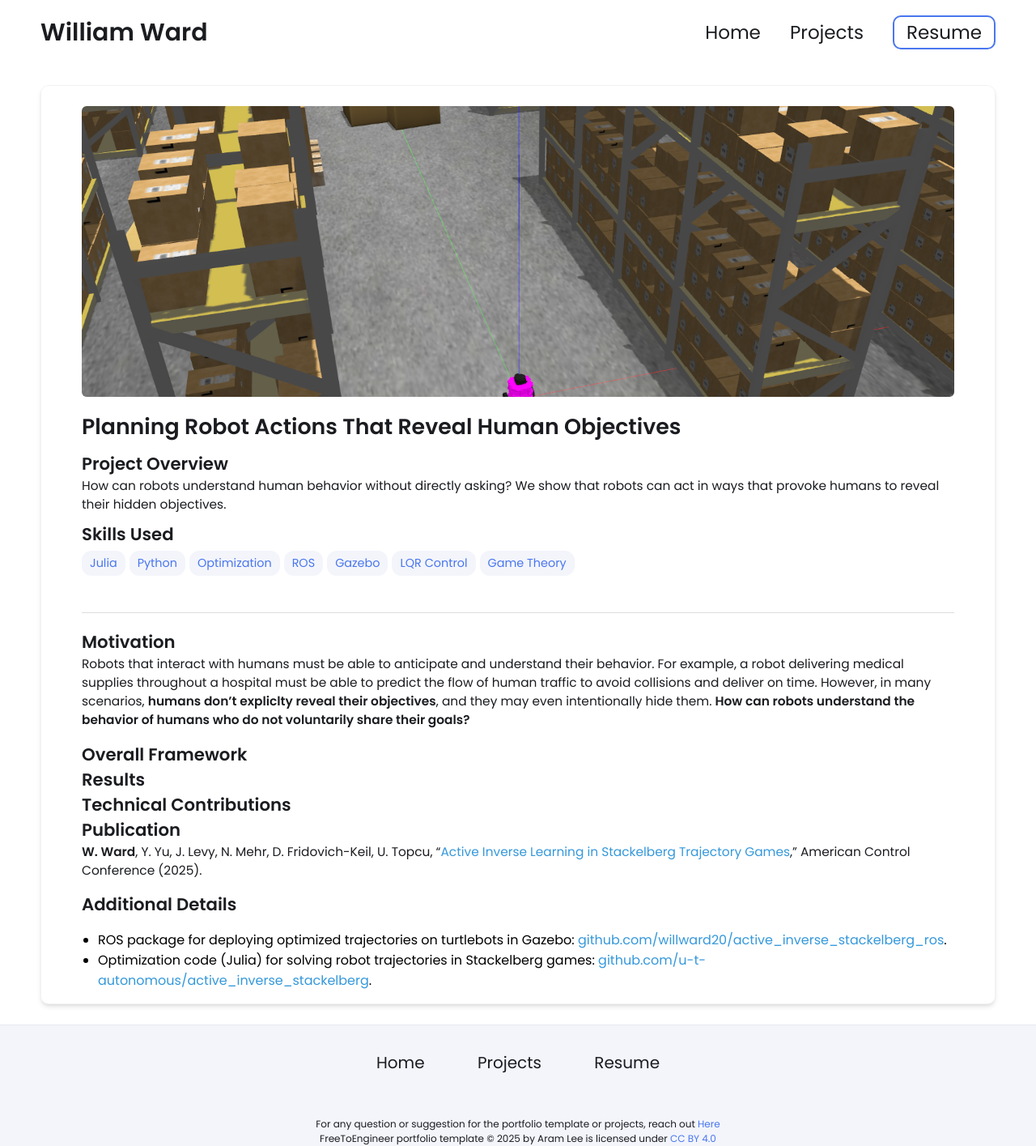
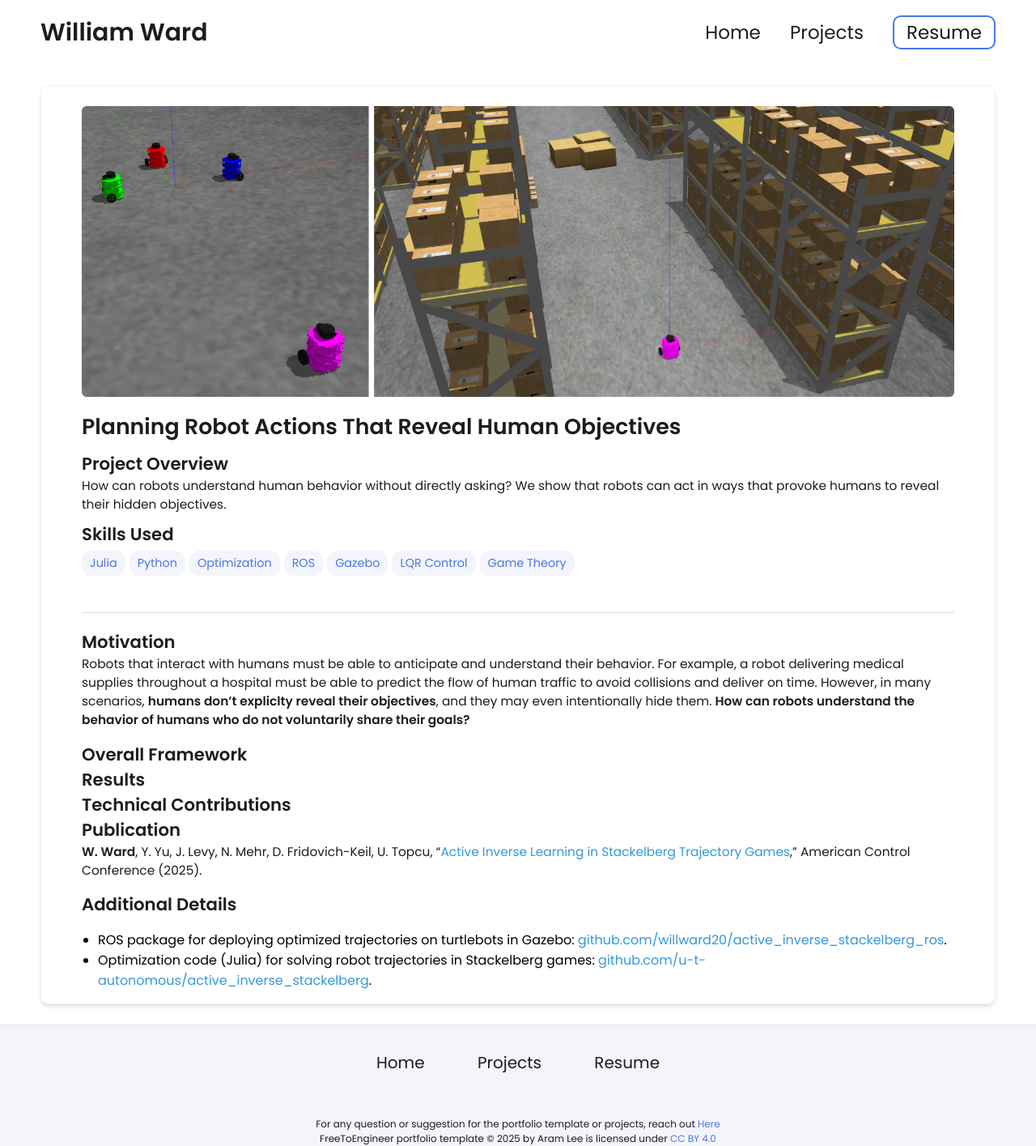
Before and after one commit to willward20/willward20.github.io, a Jekyll site: the page built from _projects/ACC-active-inverse/index.md, in a window 1280 px wide. Shown: the whole page at 81% size. Built offline with Jekyll 4.4.1, drawn with Linux system fonts in a browser that asks for light colours.

Commit message:
Update index.md

```diff
--- a/_projects/ACC-active-inverse/index.md
+++ b/_projects/ACC-active-inverse/index.md
@@ -11,7 +11,7 @@ skills:
 - Gazebo
 - LQR Control
 - Game Theory
-main-image: /warehouse.png
+main-image: /title-figure.png
 ---
 
 ---
```
